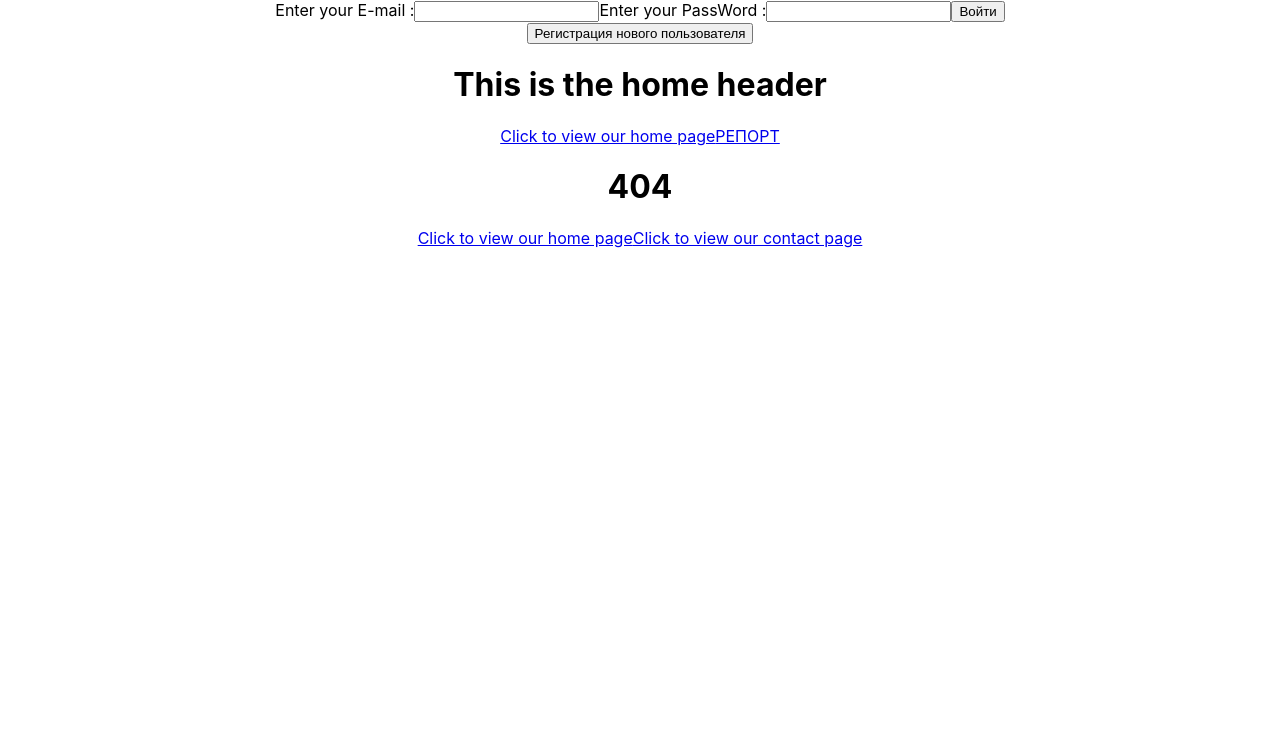
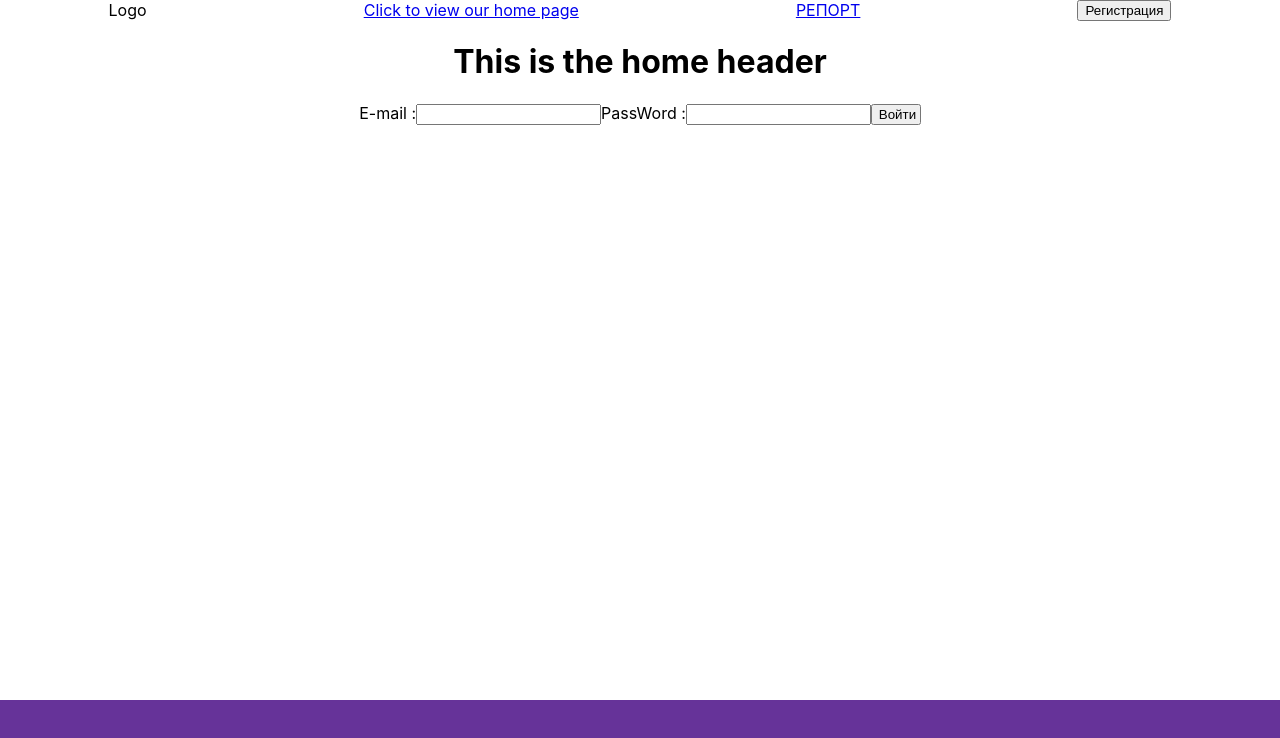
Before and after one commit to PickleRick56/bike_rental, a React (Create React App) app: page /signForm in a window 1280 px wide. Before the commit this address had no page. Shown: the top 738 px of the page. Built offline with nearby package versions, Linux system fonts and the light colour scheme.

Commit message:
small improvements

```diff
--- a/src/App.css
+++ b/src/App.css
@@ -1,42 +1,52 @@
-.App {
-    text-align: center;
+html,
+body {
+    height: 100%;
+    margin: 0;
 }
 
-.App-logo {
-    height: 40vmin;
-    pointer-events: none;
+#root {
+    height: 100%;
 }
-
-@media (prefers-reduced-motion: no-preference) {
-    .App-logo {
-        animation: App-logo-spin infinite 20s linear;
-    }
-}
-
-.App-header {
-    background-color: #282c34;
-    min-height: 100vh;
-    display: flex;
-    flex-direction: column;
-    align-items: center;
-    justify-content: center;
-    font-size: calc(10px + 2vmin);
-    color: white;
-}
-
-.App-link {
-    color: #61dafb;
-}
-
-@keyframes App-logo-spin {
-    from {
-        transform: rotate(0deg);
-    }
-    to {
-        transform: rotate(360deg);
-    }
+.App {
+    height: 100%;
+    text-align: center;
 }
 
 .active {
     background-color: red;
 }
+
+.wrapper {
+    min-height: 100%;
+    display: flex;
+    flex-direction: column;
+    margin-bottom: -100px;
+}
+
+main {
+    flex: 1;
+}
+
+footer {
+    background-color: rebeccapurple;
+    height: 100px;
+    margin-top: auto;
+}
+
+/* ФОРМА */
+.header_firstRaw {
+    display: flex;
+    justify-content: space-around;
+}
+
+.signForm {
+    display: flex;
+    flex-direction: column;
+}
+.signForma {
+}
+
+.SignForm_button {
+    align-self: center;
+    width: 50px;
+}
--- a/src/App.js
+++ b/src/App.js
@@ -1,5 +1,5 @@
 import "./App.css";
-import { Router, Routes, Route } from "react-router-dom";
+import { Router, Routes, Route, useLocation } from "react-router-dom";
 import { useSelector, useDispatch } from "react-redux";
 import Home from "./Home";
 import About from "./About";
@@ -9,8 +9,11 @@ import Error from "./ErrorPage";
 import DetailCase from "./DetailCase";
 import DetailOfficersData from "./DetailOfficersData";
 import SingupPage from "./SingupPage";
+import SignForm from "./SignForm";
 
 function App() {
+    const location = useLocation();
+
     const retrievedFromStore = useSelector((state) => state.todo.tasks);
 
     let Casedata = retrievedFromStore[1].text.data;
@@ -19,8 +22,8 @@ function App() {
 
     return (
         <div className="App">
+            <div className="wrapper">
                 <Header />
-
                 <Routes>
                     <Route path="/" element={<Home />} />
                     <Route path="/about" element={<About />} />
@@ -28,11 +31,15 @@ function App() {
 
                     <Route path="/detailCase" element={<DetailCase />} />
                     <Route path="/singupPage" element={<SingupPage />} />
+                    <Route path="/signForm" element={<SignForm />} />
 
                     {typeof Casedata === "undefined"
                         ? "нет кейсов"
                         : Casedata.map((key) => (
-                          <Route path={key["_id"]} element={<DetailCase />} />
+                              <Route
+                                  path={key["_id"]}
+                                  element={<DetailCase />}
+                              />
                           ))}
 
                     {Object.keys(Officersdata).length === 0
@@ -47,6 +54,8 @@ function App() {
                     <Route path="*" element={<Error />} />
                 </Routes>
             </div>
+            <footer id="footer"></footer>
+        </div>
     );
 }
 
--- a/src/Header.js
+++ b/src/Header.js
@@ -1,4 +1,4 @@
-import { NavLink } from "react-router-dom";
+import { NavLink, useNavigate, useLocation } from "react-router-dom";
 import { useState, useEffect } from "react";
 
 import { addTodo, replacementTodo } from "./todoSlice";
@@ -7,9 +7,12 @@ import { useSelector, useDispatch } from "react-redux";
 import SignForm from "./SignForm";
 
 function Header() {
-    // const dispatch = useDispatch();
+    const navigate = useNavigate();
+    const location = useLocation();
+    const dispatch = useDispatch();
+
     const retrievedFromStore = useSelector((state) => state.todo.tasks);
-
+    console.log(location.pathname, "навигация хэдера");
     const [signInToken, setSignInToken] = useState({
         status: null,
         data: {
@@ -24,9 +27,66 @@ function Header() {
         },
     });
 
+    function logOut() {
+        dispatch(
+            replacementTodo({
+                status: null,
+                data: {
+                    token: null,
+                    user: {
+                        id: null,
+                        email: null,
+                        firstName: null,
+                        lastName: null,
+                        approved: false,
+                    },
+                },
+            })
+        );
+        navigate("/");
+    }
+
     return (
-        <div>
-            <SignForm setSignInToken={setSignInToken} />
+        <header>
+            <div className="header_firstRaw">
+                <div className="Logo">Logo</div>
+
+                <NavLink to="/">Click to view our home page</NavLink>
+                <NavLink to="/about">РЕПОРТ</NavLink>
+                {retrievedFromStore[0].text.data.user.approved !== false ? (
+                    <NavLink to="/contact">Одобренные сотрудники</NavLink>
+                ) : (
+                    ""
+                )}
+
+                {retrievedFromStore[0].text.data.user.approved !== false ? (
+                    <>
+                        <button onClick={logOut}>LogOut</button>
+                    </>
+                ) : (
+                    <>
+                        {location.pathname !== "/signForm" && (
+                            <button
+                                onClick={() => {
+                                    navigate("/signForm");
+                                }}
+                            >
+                                Войти
+                            </button>
+                        )}
+
+                        {location.pathname !== "/singupPage" && (
+                            <button
+                                onClick={() => {
+                                    navigate("/singupPage");
+                                }}
+                            >
+                                Регистрация
+                            </button>
+                        )}
+                    </>
+                )}
+            </div>
             {/*
             {typeof signInToken.data.token === "string" &&
             signInToken.data.token.length > 0 ? (
@@ -41,14 +101,7 @@ function Header() {
             </button> */}
 
             <h1>This is the home header</h1>
-            <NavLink to="/">Click to view our home page</NavLink>
-            <NavLink to="/about">РЕПОРТ</NavLink>
-            {retrievedFromStore[0].text.data.user.approved !== false ? (
-                <NavLink to="/contact">Одобренные сотрудники</NavLink>
-            ) : (
-                ""
-            )}
-        </div>
+        </header>
     );
 }
 
--- a/src/PReport.js
+++ b/src/PReport.js
@@ -92,7 +92,7 @@ function PReport({ signintoken }) {
                                 (k) =>
                                     k.approved === true && (
                                         <option value={k["_id"]}>
-                                            {k["_id"]}
+                                            {k["lastName"]} {k["firstName"]}
                                         </option>
                                     )
                             )}
--- a/src/SignForm.js
+++ b/src/SignForm.js
@@ -1,47 +1,26 @@
 import { useRef } from "react";
-import { NavLink } from "react-router-dom";
+import { useNavigate } from "react-router-dom";
 import { singIn, getAllOfficersreq } from "./request";
 import { addTodo, replacementTodo, allOfficersTodo } from "./todoSlice";
 import { useSelector, useDispatch } from "react-redux";
 
-function SignForm({ setSignInToken }) {
+function SignForm() {
     const retrievedFromStore = useSelector((state) => state.todo.tasks);
     const dispatch = useDispatch();
     const emailElements = useRef();
     const passwordElements = useRef();
-    function logOut() {
-        dispatch(
-            replacementTodo({
-                status: null,
-                data: {
-                    token: null,
-                    user: {
-                        id: null,
-                        email: null,
-                        firstName: null,
-                        lastName: null,
-                        approved: false,
-                    },
-                },
-            })
-        );
-    }
+    const navigate = useNavigate();
 
     return (
         <>
+            <div className="signForm">
                 {retrievedFromStore[0].text.data.user.approved !== false ? (
-                <div>
-                    {retrievedFromStore[0].text.data.user.firstName}{" "}
-                    <NavLink to="/">
-                        <button onClick={logOut}>LogOut</button>
-                    </NavLink>
-                </div>
+                    <div>{retrievedFromStore[0].text.data.user.firstName} </div>
                 ) : (
-                <div>
-                    {" "}
-                    <form>
+                    <>
+                        <form className="signForma">
                             <label>
-                            Enter your E-mail :
+                                E-mail :
                                 <input
                                     id="Email"
                                     ref={emailElements}
@@ -49,9 +28,8 @@ function SignForm({ setSignInToken }) {
                                     required
                                 />
                             </label>
-
                             <label>
-                            Enter your PassWord :
+                                PassWord :
                                 <input
                                     id="password"
                                     ref={passwordElements}
@@ -61,6 +39,7 @@ function SignForm({ setSignInToken }) {
                             </label>
 
                             <button
+                                className="SignForm_button"
                                 onClick={async (evt) => {
                                     evt.preventDefault();
                                     let waitingFetch = await singIn(
@@ -68,27 +47,25 @@ function SignForm({ setSignInToken }) {
                                         passwordElements.current.value
                                     );
                                     let signInToken = await waitingFetch;
-                                setSignInToken(signInToken);
+
                                     dispatch(replacementTodo(signInToken));
                                     let awaitFetch = await getAllOfficersreq();
                                     let getAllOfficersr = await awaitFetch;
 
                                     dispatch(
-                                    allOfficersTodo(getAllOfficersr.officers)
+                                        allOfficersTodo(
+                                            getAllOfficersr.officers
+                                        )
                                     );
+                                    navigate("/");
                                 }}
                             >
                                 Войти
                             </button>
                         </form>
-                    <div>
-                        {" "}
-                        <NavLink to="/singupPage">
-                            <button>Регистрация нового пользователя</button>
-                        </NavLink>
+                    </>
+                )}
             </div>
-                </div>
-            )}
         </>
     );
 }
```
Lines whose indentation alone changed are shown as unchanged.
